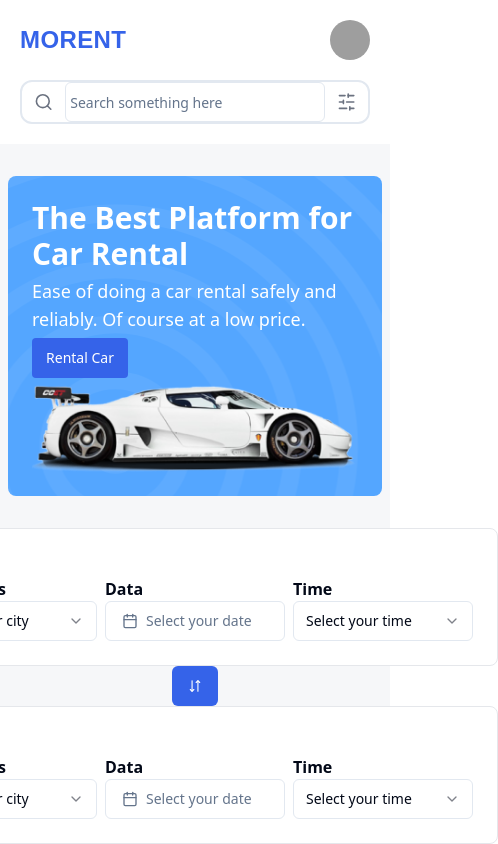
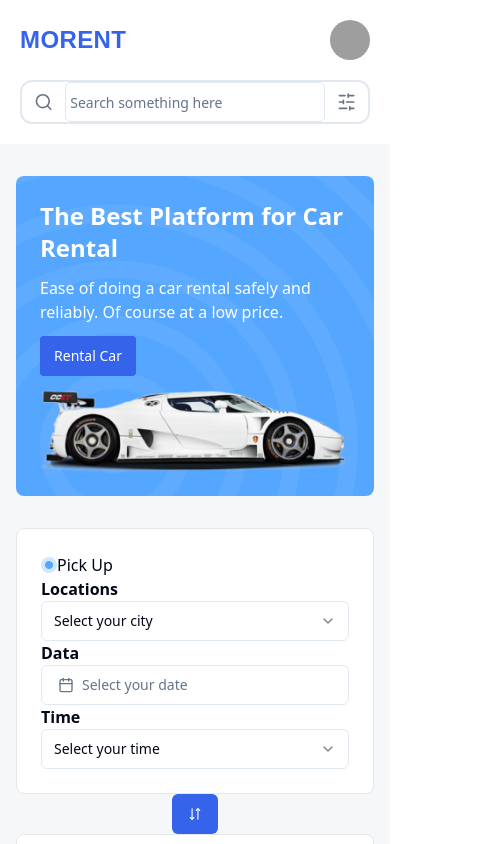
Before and after one commit to eliteZ6427/car-rent-website, a React (Vite) app: page / in a window 390 px wide. Shown: the top 844 px of the page, 498 px wide, since content can reach past the window. Built offline with nearby package versions, Linux system fonts and the light colour scheme; grey boxes are pictures that could not be loaded.

Commit message:
seleccionar fecha, agregado el responsive

```diff
--- a/src/components/rentalCar/CardRentalCar.tsx
+++ b/src/components/rentalCar/CardRentalCar.tsx
@@ -4,11 +4,11 @@ import { Button } from "../ui/button";
 export function CardRentalCar({ title, description, image , button,car }: RentalCar) {
   return (
     <div
-      className={`max-w-[640px] h-[320px] lg:w-[500px] xl:w-[640px] lg:h-[320px] m-auto  rounded-lg bg-cover bg-center flex flex-col justify-between p-6`}
+      className={`  md:max-w-[640px] bg-red-500 h-[320px] lg:w-[500px] xl:w-[550px] lg:h-[320px] m-auto  rounded-lg bg-cover bg-center flex flex-col justify-between p-6`}
       style={{ backgroundImage: `url(${image})` }}
     >
-      <h3 className="w-full md:w-4/5 xl:w-3/5 text-3xl lg:text-4xl font-semibold text-white">{title}</h3>
-      <p className="w-full md:w-4/5 xl:w-3/5 text-lg text-white">{description}</p>
+      <h3 className="w-full md:w-4/5 xl:w-3/5  text-2xl md:text-3xl lg:text-4xl font-semibold text-white">{title}</h3>
+      <p className="w-full md:w-4/5 xl:w-3/5 md:text-lg text-white">{description}</p>
       <Button variant="outline" className={`px-4 py-2 rounded w-24 text-white border-none ${button}`}>Rental Car</Button>
       <img src={car} className="mx-auto md:w-52 lg:w-64"/>
     </div>
--- a/src/components/rentalCar/DataPicker.tsx
+++ b/src/components/rentalCar/DataPicker.tsx
@@ -17,12 +17,12 @@ export function DatePicker() {
   const [date, setDate] = React.useState<Date>()
 
   return (
-    <Popover>
+    <Popover  >
       <PopoverTrigger asChild>
         <Button
           variant={"outline"}
           className={cn(
-            "w-[180px] justify-start text-left font-normal",
+            "w-full justify-start text-left font-normal",
             !date && "text-muted-foreground"
           )}
         >
--- a/src/components/rentalCar/RentalCar.tsx
+++ b/src/components/rentalCar/RentalCar.tsx
@@ -5,8 +5,8 @@ import { TbArrowsDownUp } from "react-icons/tb";
 import { Button } from "../ui/button";
 export function RentalCar() {
   return (
-    <div className="flex flex-col   max-w-[1336px]  m-auto justify-between items-center ">
-      <div className="flex w-full justify-between  py-8 px-2">
+    <div className="flex flex-col   max-w-[1176px]   m-auto justify-between items-center ">
+      <div className="flex w-full justify-between  py-8 px-4 gap-2">
         <div className="max-md:m-auto  flex  ">
           <CardRentalCar
             title={RentalData[0].title}
@@ -26,7 +26,7 @@ export function RentalCar() {
           />
         </div>
       </div>
-      <div className="flex flex-col xl:flex-row justify-between items-center w-full">
+      <div className="flex flex-col xl:flex-row justify-between items-center w-full px-4">
         <SelectDate title="Pick Up"/>
         <Button>
           <TbArrowsDownUp className=""/>
--- a/src/components/rentalCar/SelectComponent.tsx
+++ b/src/components/rentalCar/SelectComponent.tsx
@@ -10,7 +10,7 @@ import {
 function SelectComponent({array,placeholder, title}:{array:string[],title:string, placeholder: string}) {
   return (
     <Select>
-          <SelectTrigger className="w-[180px]">
+          <SelectTrigger className="w-full">
             <SelectValue placeholder={placeholder} />
           </SelectTrigger>
           <SelectContent position="item-aligned">
--- a/src/components/rentalCar/SelectDate.tsx
+++ b/src/components/rentalCar/SelectDate.tsx
@@ -4,25 +4,25 @@ import SelectComponent from "./SelectComponent";
 
 function SelectDate({ title }: { title: string }) {
   return (
-    <div className="bg-white border border-gray-200 p-6 rounded-lg shadow-gray-200">
-      <div className="flex justify-start items-center">
+    <div className="bg-white w-full  border border-gray-200 p-6 rounded-lg  shadow-gray-200 ">
+      <div className="flex justify-start items-center w-full">
         <img src="/assets/rentalCar/mark.png" alt="" className="size-4" />
         <p>{title}</p>
       </div>
-      <div className="flex gap-2">
-        <div>
-          <p className="pl-3 font-bold text-md">Locations</p>
+      <div className="flex flex-col sm:flex-row items-center justify-around w-full  ">
+        <div className="w-full   flex flex-col items-start justify-center  ">
+          <p className=" font-bold text-md">Locations</p>
           <SelectComponent
             array={estadosDeUSA}
             placeholder="Select your city"
             title="Cities"
           />
         </div>
-        <div>
+        <div className="w-full   flex flex-col items-start justify-center  ">
           <p className="font-bold text-md">Data</p>
           <DatePicker />
         </div>
-        <div>
+        <div className="w-full   flex flex-col items-start justify-center  ">
           <p className=" font-bold text-md">Time</p>
           <SelectComponent
             array={hoursOfDay}
--- a/src/pages/Category.tsx
+++ b/src/pages/Category.tsx
@@ -1,5 +1,17 @@
+import { TbArrowsDownUp } from "react-icons/tb"
+import SelectDate from "../components/rentalCar/SelectDate"
+import { Button } from "../components"
+
 export const Category = () => {
   return (
-    <div>Category</div>
+    <div className="flex items-center justify-center ">
+        <div className="flex flex-col xl:flex-row justify-between items-center w-full px-8">
+        <SelectDate title="Pick Up"/>
+        <Button>
+          <TbArrowsDownUp className=""/>
+        </Button>
+        <SelectDate title="Drop Off" />
+      </div>
+    </div>
   )
 }
```
